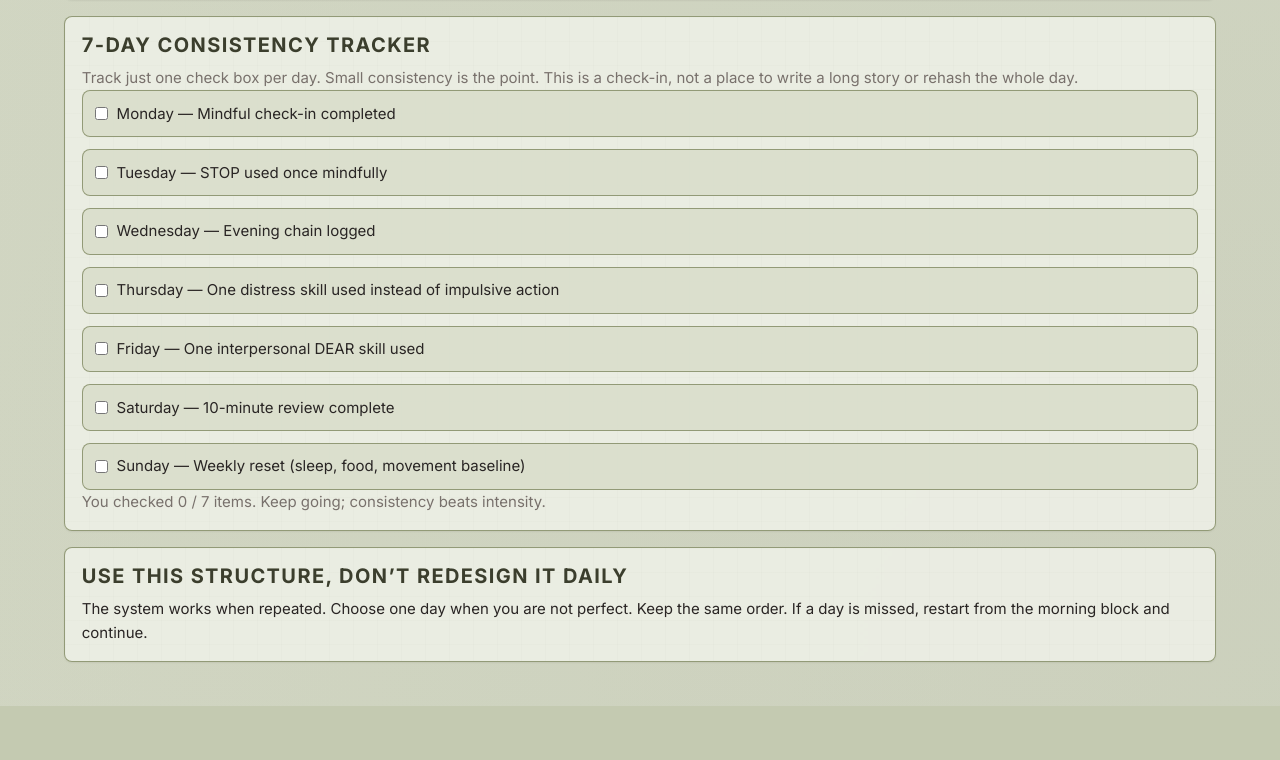
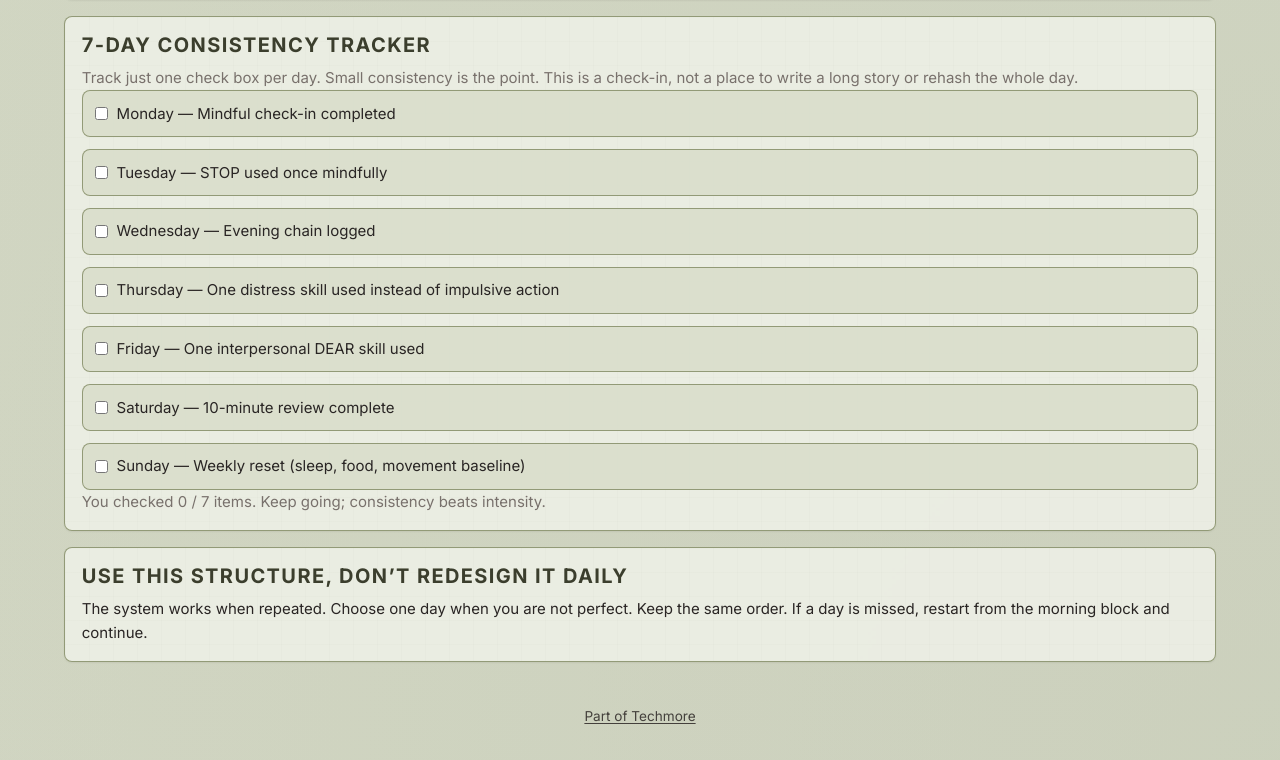
Before and after one commit to techmore/dbt, a plain HTML site: page index.html in a window 1280 px wide. Shown: the part 5600-6360 px from the top of the page. Before the commit the page ends 6306 px from the top, so only its background shows below. Drawn offline with Linux system fonts and the light colour scheme.

Commit message:
Link back to the Techmore hub
Co-Authored-By: Claude Fable 5.2 <noreply@anthropic.com>

```diff
--- a/index.html
+++ b/index.html
@@ -523,6 +523,10 @@
       </section>
     </main>
 
+    <footer class="site-footer">
+      <a href="https://techmore.github.io/">Part of Techmore</a>
+    </footer>
+
     <script>
       const calendarGrid = document.getElementById("calendar-grid");
       const weekDayLabel = document.getElementById("week-day-label");
--- a/styles.css
+++ b/styles.css
@@ -730,3 +730,19 @@ details {
   border-left: 4px solid var(--amber);
   background: linear-gradient(180deg, rgba(176, 125, 42, 0.08), rgba(176, 125, 42, 0.02));
 }
+
+.site-footer {
+  padding: 0 var(--container-inline) 2rem;
+  text-align: center;
+  font-size: 0.85rem;
+}
+
+.site-footer a {
+  color: var(--stone-700);
+}
+
+@media print {
+  .site-footer {
+    display: none;
+  }
+}
```
Also changed, not shown: game-overview.html (+4 -0 lines), tool-guide.html (+4 -0 lines), worksheets.html (+4 -0 lines).
